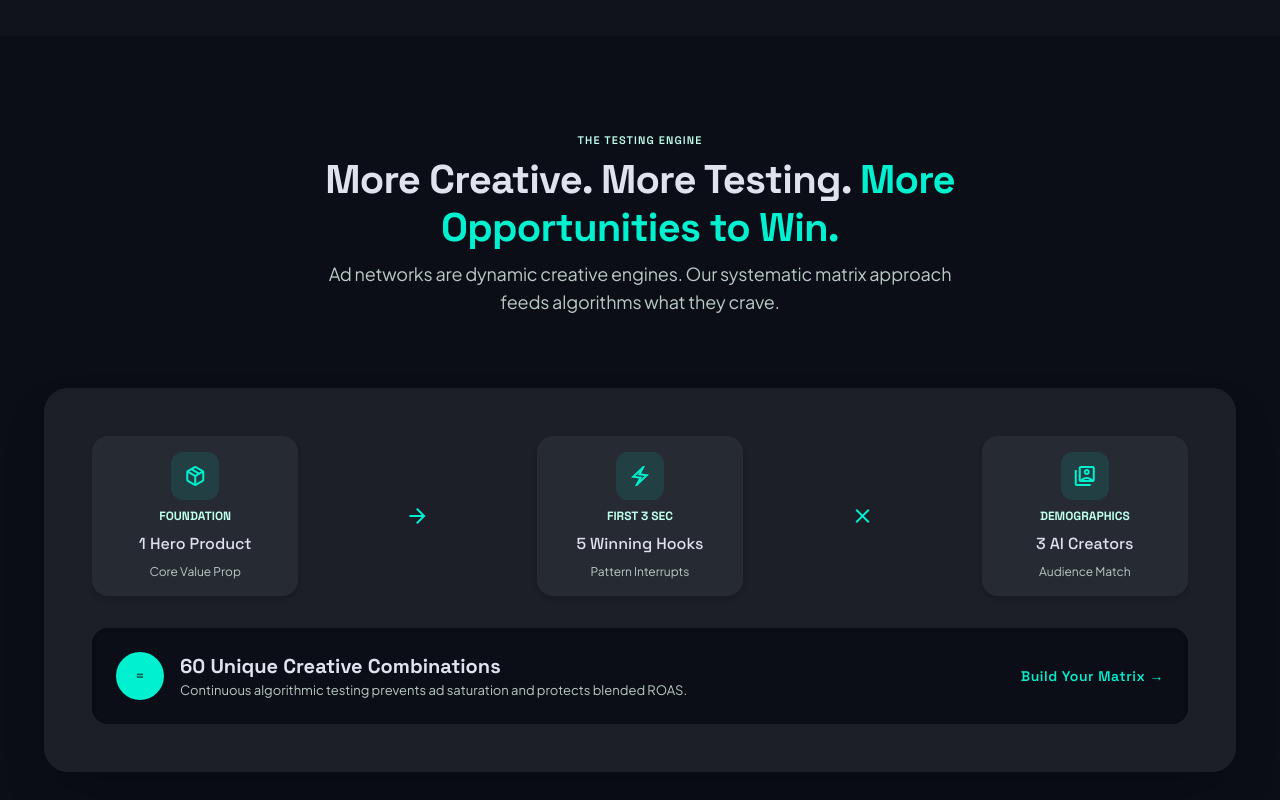
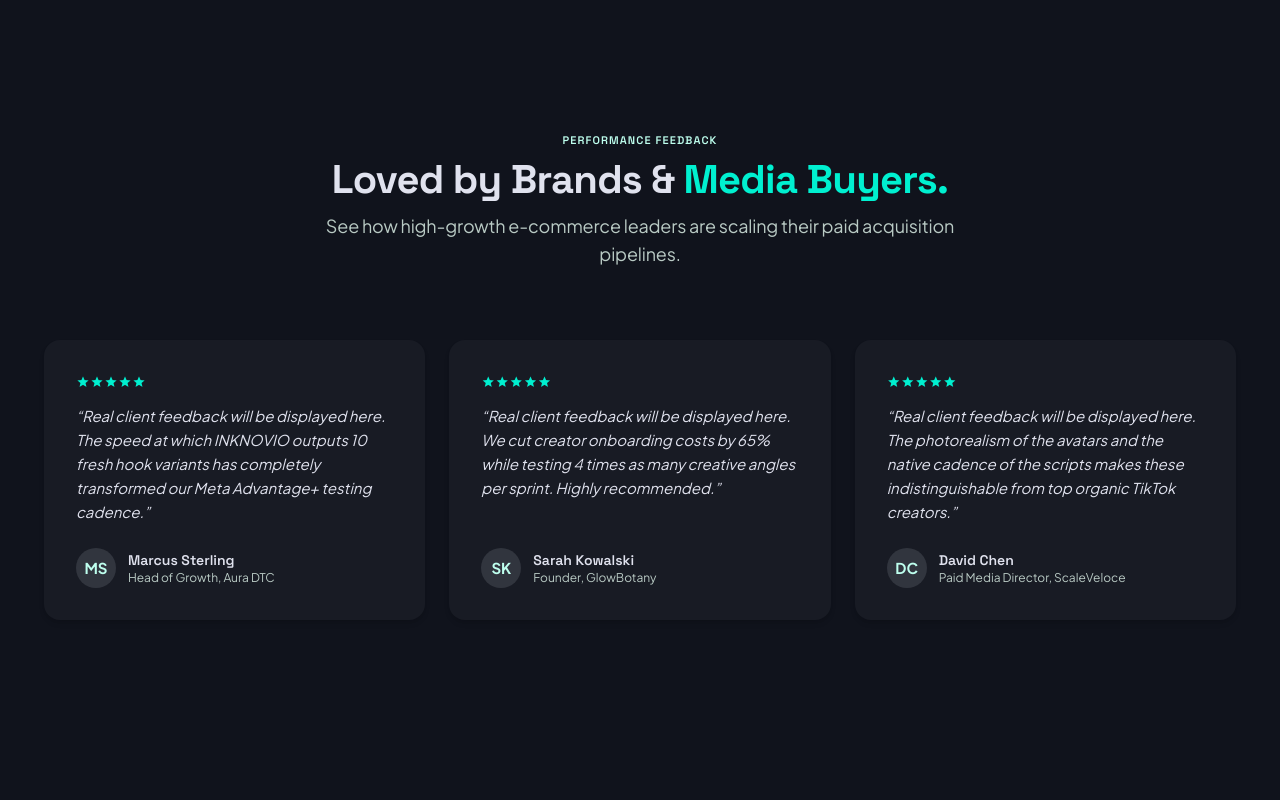
Before and after one commit to infoinknoviotech/INKNOVIO-TECH-AI-UGC, a website: page code.html in a window 1280 px wide. Shown: the part 4680-5480 px from the top of the page. Drawn offline with nearby package versions, Linux system fonts and the light colour scheme; no server answers.

Commit message:
Remove creative testing section

```diff
--- a/code.html
+++ b/code.html
@@ -578,75 +578,6 @@
 </div>
 </div>
 </section>
-<!-- 8. CREATIVE PERFORMANCE & TESTING FRAMEWORK -->
-<section class="py-space-3xl lg:py-space-4xl bg-surface-container-lowest relative overflow-hidden">
-<div class="max-w-[1240px] mx-auto px-gutter-desktop">
-<div class="flex flex-col items-center text-center max-w-2xl mx-auto gap-space-xs mb-space-3xl">
-<span class="font-label-sm text-label-sm text-primary uppercase tracking-widest">THE TESTING ENGINE</span>
-<h2 class="font-headline-lg text-headline-lg-mobile lg:text-headline-lg text-on-surface">
-          More Creative. More Testing. <span class="text-primary-container">More Opportunities to Win.</span>
-</h2>
-<p class="font-body-lg text-body-lg text-on-surface-variant">
-          Ad networks are dynamic creative engines. Our systematic matrix approach feeds algorithms what they crave.
-        </p>
-</div>
-<!-- Schematic Matrix Flow Container -->
-<div class="p-space-xl lg:p-space-2xl rounded-3xl bg-surface-container shadow-2xl relative">
-<div class="grid grid-cols-1 sm:grid-cols-2 lg:grid-cols-5 gap-space-md items-center text-center">
-<!-- Node 1 -->
-<div class="p-space-md rounded-2xl bg-surface-container-high flex flex-col items-center gap-space-xs shadow-md">
-<span class="w-12 h-12 rounded-xl bg-primary-container/10 text-primary-container flex items-center justify-center">
-<span class="material-symbols-outlined text-2xl">package_2</span>
-</span>
-<span class="font-label-sm text-xs text-primary uppercase font-bold">Foundation</span>
-<h4 class="font-headline-sm text-base text-on-surface">1 Hero Product</h4>
-<span class="font-body-sm text-xs text-on-surface-variant">Core Value Prop</span>
-</div>
-<!-- Connector 1 -->
-<div class="hidden lg:flex justify-center text-primary-container">
-<span class="material-symbols-outlined text-2xl">arrow_forward</span>
-</div>
-<!-- Node 2 -->
-<div class="p-space-md rounded-2xl bg-surface-container-high flex flex-col items-center gap-space-xs shadow-md">
-<span class="w-12 h-12 rounded-xl bg-primary-container/10 text-primary-container flex items-center justify-center">
-<span class="material-symbols-outlined text-2xl">electric_bolt</span>
-</span>
-<span class="font-label-sm text-xs text-primary uppercase font-bold">First 3 Sec</span>
-<h4 class="font-headline-sm text-base text-on-surface">5 Winning Hooks</h4>
-<span class="font-body-sm text-xs text-on-surface-variant">Pattern Interrupts</span>
-</div>
-<!-- Connector 2 -->
-<div class="hidden lg:flex justify-center text-primary-container">
-<span class="material-symbols-outlined text-2xl">close</span>
-</div>
-<!-- Node 3 -->
-<div class="p-space-md rounded-2xl bg-surface-container-high flex flex-col items-center gap-space-xs shadow-md">
-<span class="w-12 h-12 rounded-xl bg-primary-container/10 text-primary-container flex items-center justify-center">
-<span class="material-symbols-outlined text-2xl">switch_account</span>
-</span>
-<span class="font-label-sm text-xs text-primary uppercase font-bold">Demographics</span>
-<h4 class="font-headline-sm text-base text-on-surface">3 AI Creators</h4>
-<span class="font-body-sm text-xs text-on-surface-variant">Audience Match</span>
-</div>
-</div>
-<!-- Result Banner -->
-<div class="mt-space-xl p-space-lg rounded-2xl bg-surface-container-lowest flex flex-col md:flex-row items-center justify-between gap-space-md shadow-inner">
-<div class="flex items-center gap-space-md">
-<div class="w-12 h-12 rounded-full bg-primary-container flex items-center justify-center text-on-primary-container font-bold font-headline-sm">
-              =
-            </div>
-<div class="flex flex-col text-left">
-<span class="font-headline-sm text-headline-sm text-on-surface font-bold">60 Unique Creative Combinations</span>
-<span class="font-body-sm text-body-sm text-on-surface-variant">Continuous algorithmic testing prevents ad saturation and protects blended ROAS.</span>
-</div>
-</div>
-<a class="font-label-lg text-label-lg text-primary-container hover:underline whitespace-nowrap" href="#get-started">
-            Build Your Matrix →
-          </a>
-</div>
-</div>
-</div>
-</section>
 <!-- 9. CLIENT TESTIMONIALS / FEEDBACK (#testimonials) -->
 <section class="py-space-3xl lg:py-space-4xl bg-surface relative" id="testimonials">
 <div class="max-w-[1240px] mx-auto px-gutter-desktop">
```
